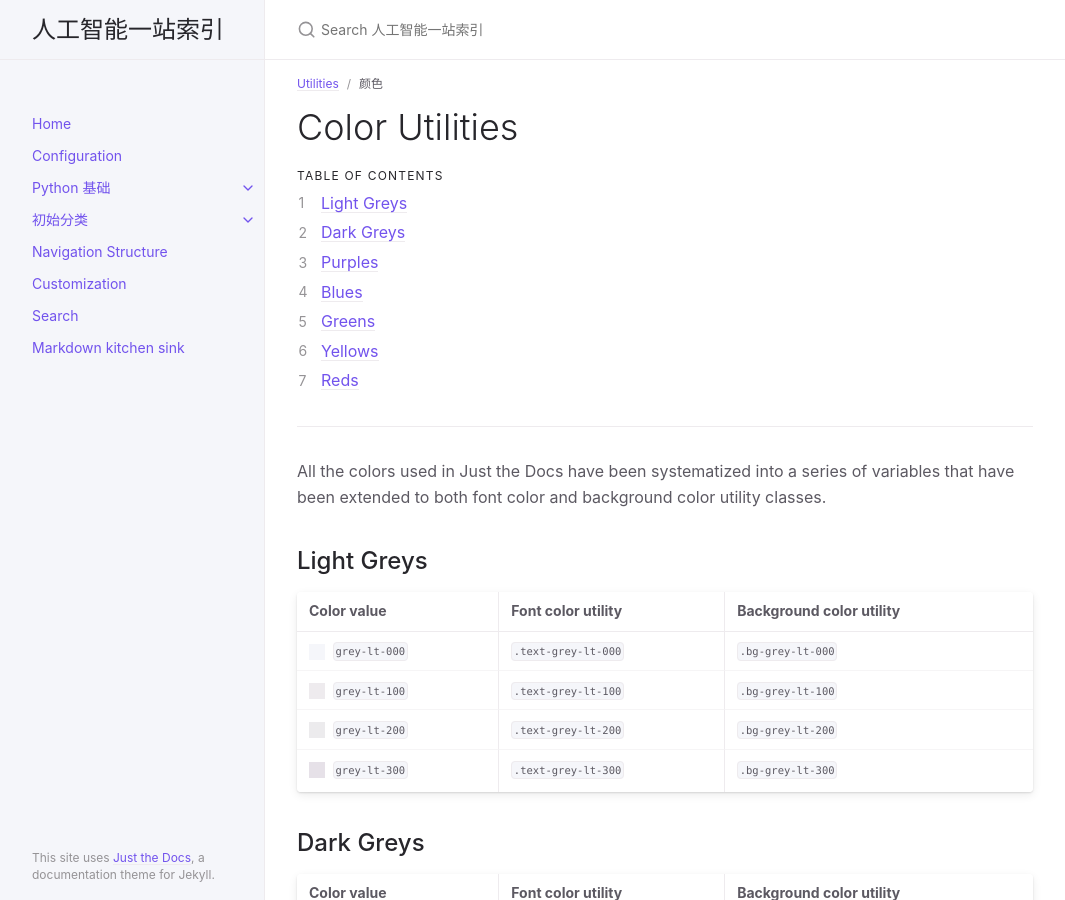
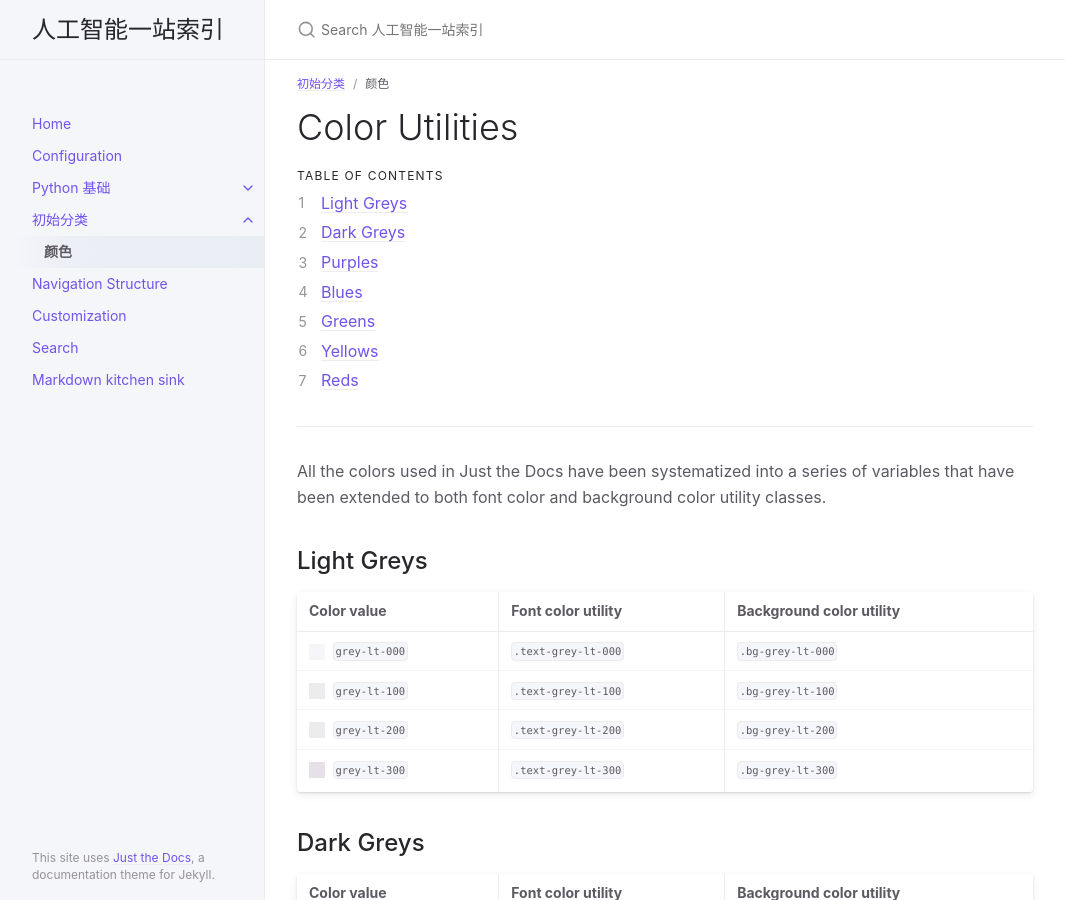
Before and after one commit to Michael-yunfei/MyPython, a Jekyll site: the page built from docs/utilities/color.md, in a window 1280 px wide and 900 px high. Shown: the whole window, without its empty margins (107-1172 px from the left). Built offline with Jekyll 4.4.1, drawn with Linux system fonts in a browser that asks for light colours.

Commit message:
update subpages

```diff
--- a/docs/utilities/color.md
+++ b/docs/utilities/color.md
@@ -1,7 +1,7 @@
 ---
 layout: default
 title: 颜色
-parent: Utilities
+parent: 初始分类
 ---
 
 # Color Utilities
```
